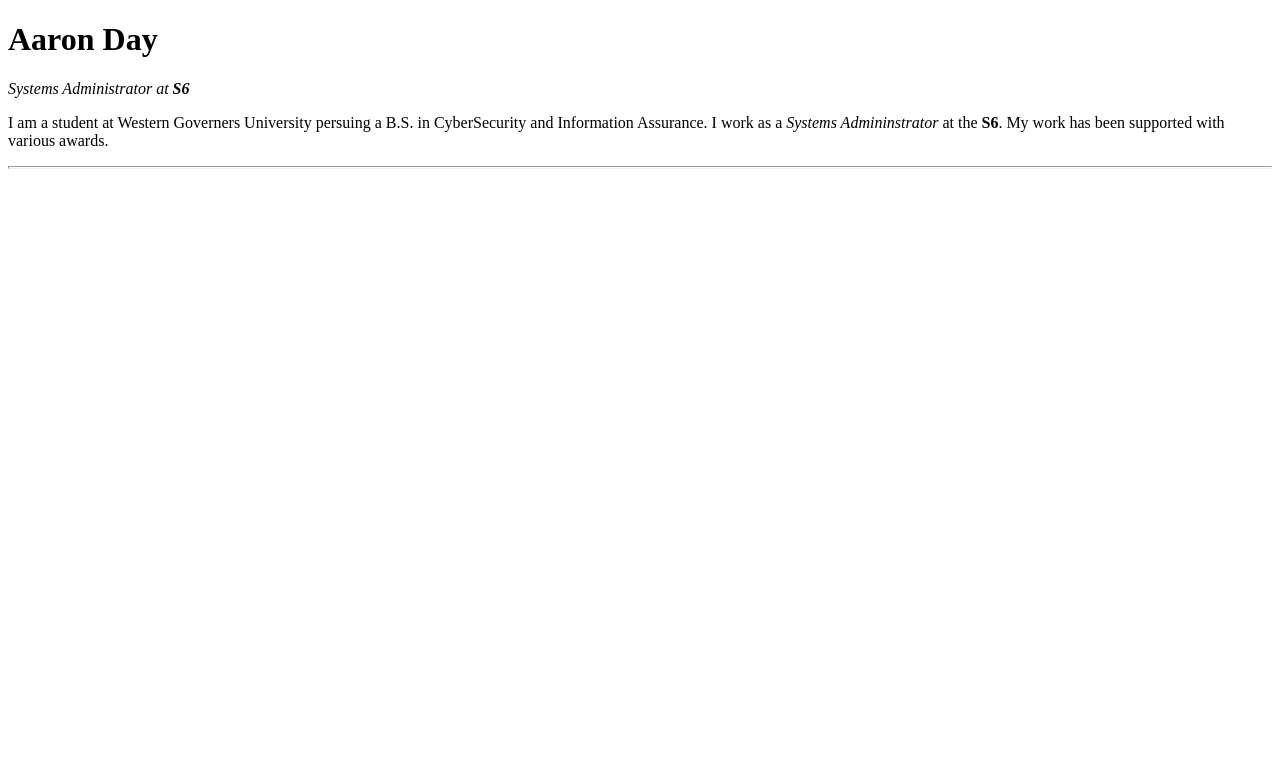
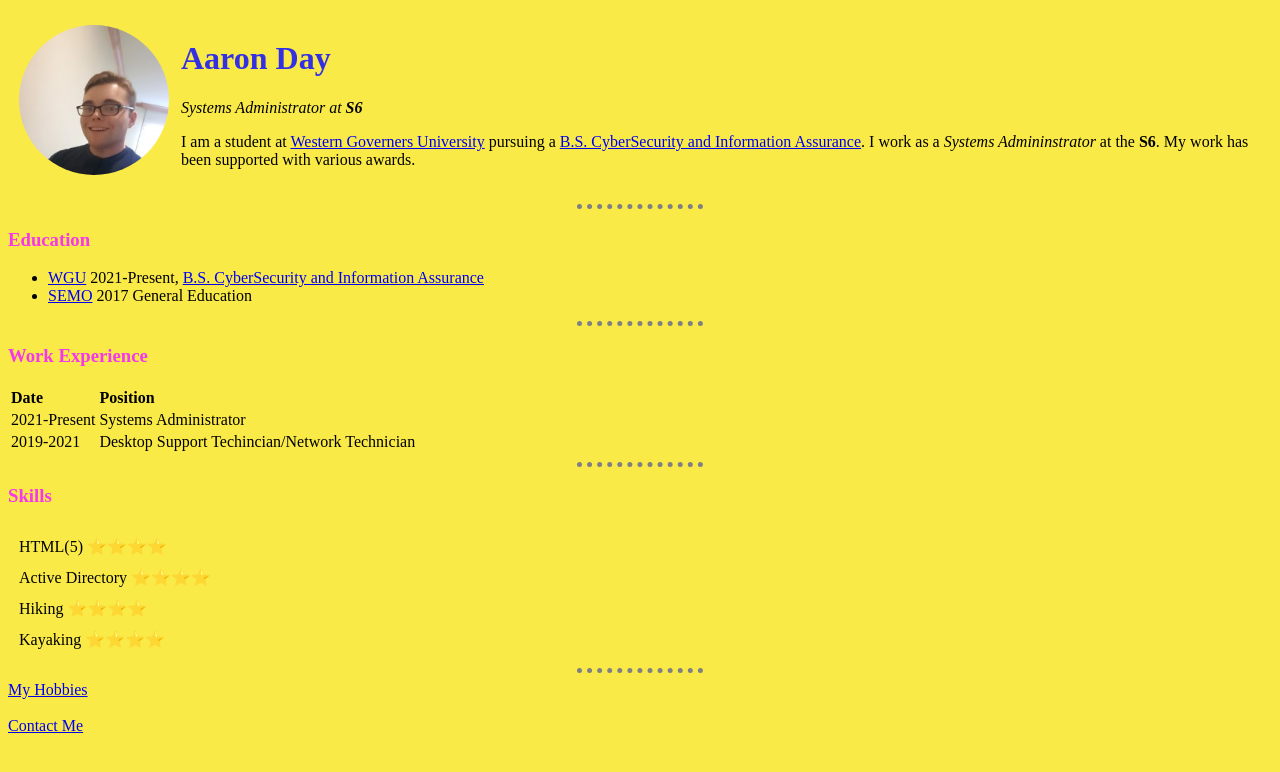
Before and after one commit to aday12/Atom-Projects, a plain HTML site: page index.html in a window 1280 px wide. Drawn offline with Linux system fonts and the light colour scheme; files that its build step writes are made by us from their sources.

Commit message:
Add files via upload

```diff
--- a/index.html
+++ b/index.html
@@ -6,13 +6,60 @@
   <meta name="viewport" content="width=device-width, initial-scale=1.0">
   <meta http-equiv="X-UA-Compatible" content="ie=edge">
   <title>Aaron's Personal Site</title>
+  <link rel="stylesheet" href="CSS/styles.css">
+
 </head>
 
 <body>
-  <h1>Aaron Day</h1>
-  <p><em>Systems Administrator at <strong>S6</strong></em></p>
-  <p>I am a student at Western Governers University persuing a B.S. in CyberSecurity and Information Assurance. I work as a <em>Systems Admininstrator</em> at the <strong>S6</strong>. My work has been supported with various awards.</p>
-<hr size=3>
+  <table cellspacing=10>
+    <tr>
+      <td><img class= "picture" src="LinkedinPFP.jpg" alt="Aaron Profile Picture" height="150px"></td>
+      <td><h1>Aaron Day</h1>
+      <p><em>Systems Administrator at <strong>S6</strong></em></p>
+      <p>I am a student at <a href="https://www.wgu.edu">Western Governers University</a> pursuing a <a href="https://www.wgu.edu/online-it-degrees/cybersecurity-information-assurance-bachelors-program.html">B.S. CyberSecurity and Information
+          Assurance</a>. I work as a <em>Systems Admininstrator</em> at the <strong>S6</strong>. My work has been supported with various awards.</p></td>
+    </tr>
+
+  </table>
+  <hr size=3>
+  <h3>Education</h3>
+  <ul>
+    <li><a href="https://www.wgu.edu">WGU</a> 2021-Present, <a href="https://www.wgu.edu/online-it-degrees/cybersecurity-information-assurance-bachelors-program.html">B.S. CyberSecurity and Information Assurance</a></li>
+    <li><a href="https://semo.edu/">SEMO</a> 2017 General Education</li>
+  </ul>
+  <hr>
+  <h3>Work Experience</h3>
+  <table>
+    <th>Date</th>
+    <th>Position</th>
+    <tr>
+      <td>2021-Present</td>
+      <td>Systems Administrator</td>
+    </tr>
+    <tr>
+      <td>2019-2021</td>
+      <td>Desktop Support Techincian/Network Technician</td>
+    </tr>
+  </table>
+  <hr>
+  <h3>Skills</h3>
+  <table cellspacing=10>
+    <tr>
+      <td>HTML(5) ⭐⭐⭐⭐</td>
+    <tr>
+      <td>Active Directory ⭐⭐⭐⭐</td>
+    </tr>
+    <tr>
+      <td>Hiking ⭐⭐⭐⭐</td>
+    <tr>
+      <td>Kayaking ⭐⭐⭐⭐</td>
+    </tr>
+  </table>
+  <hr>
+  <a href="hobbies.html">My Hobbies</a>
+  <br>
+  <br>
+  <a href="contact.html">Contact Me</a>
 </body>
 
 </html>
```
Also changed, not shown: contact.html (added, +29 -0 lines), hobbies.html (added, +18 -0 lines), LinkedinPFP.jpg (added), 1 other file.
